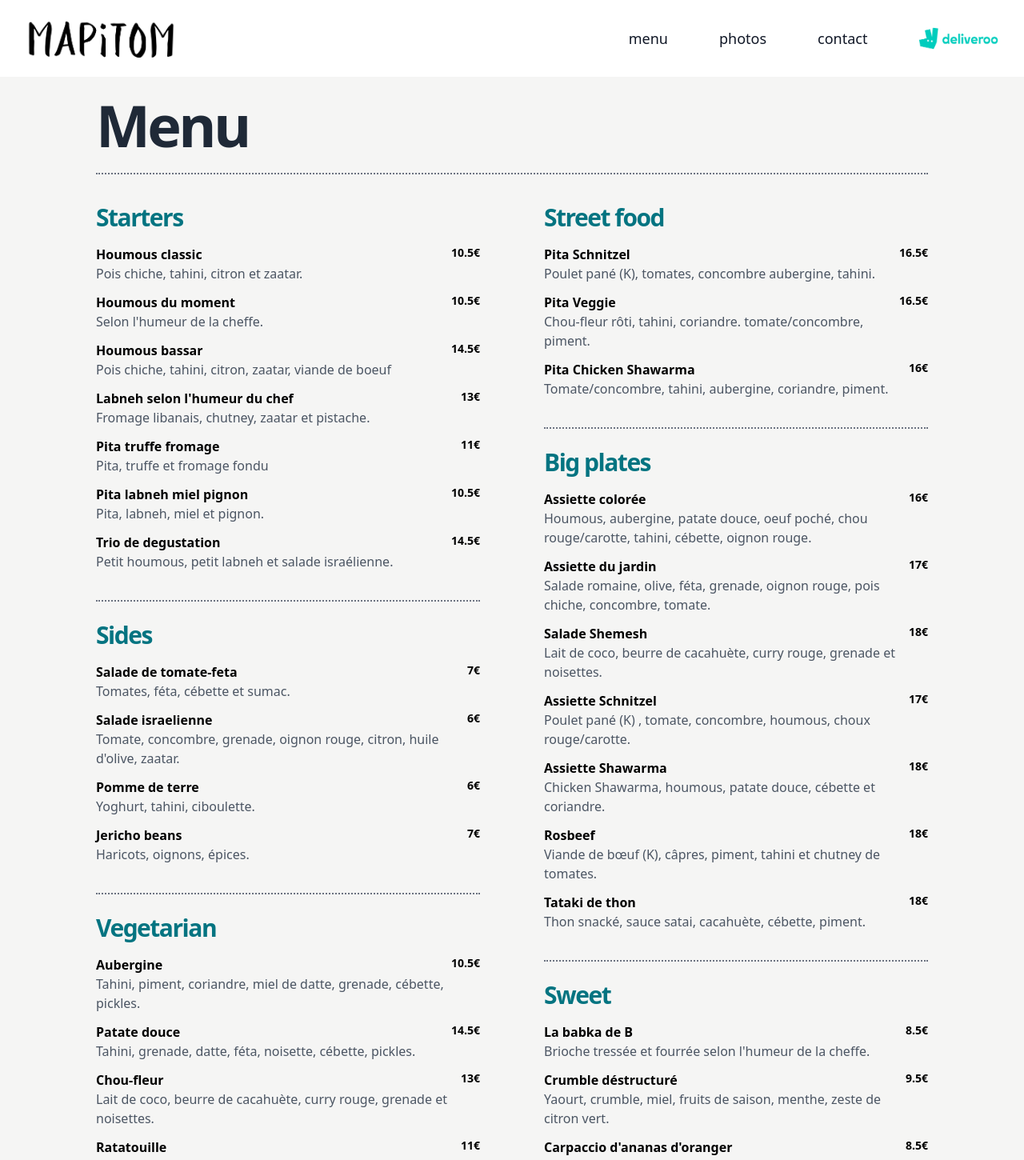
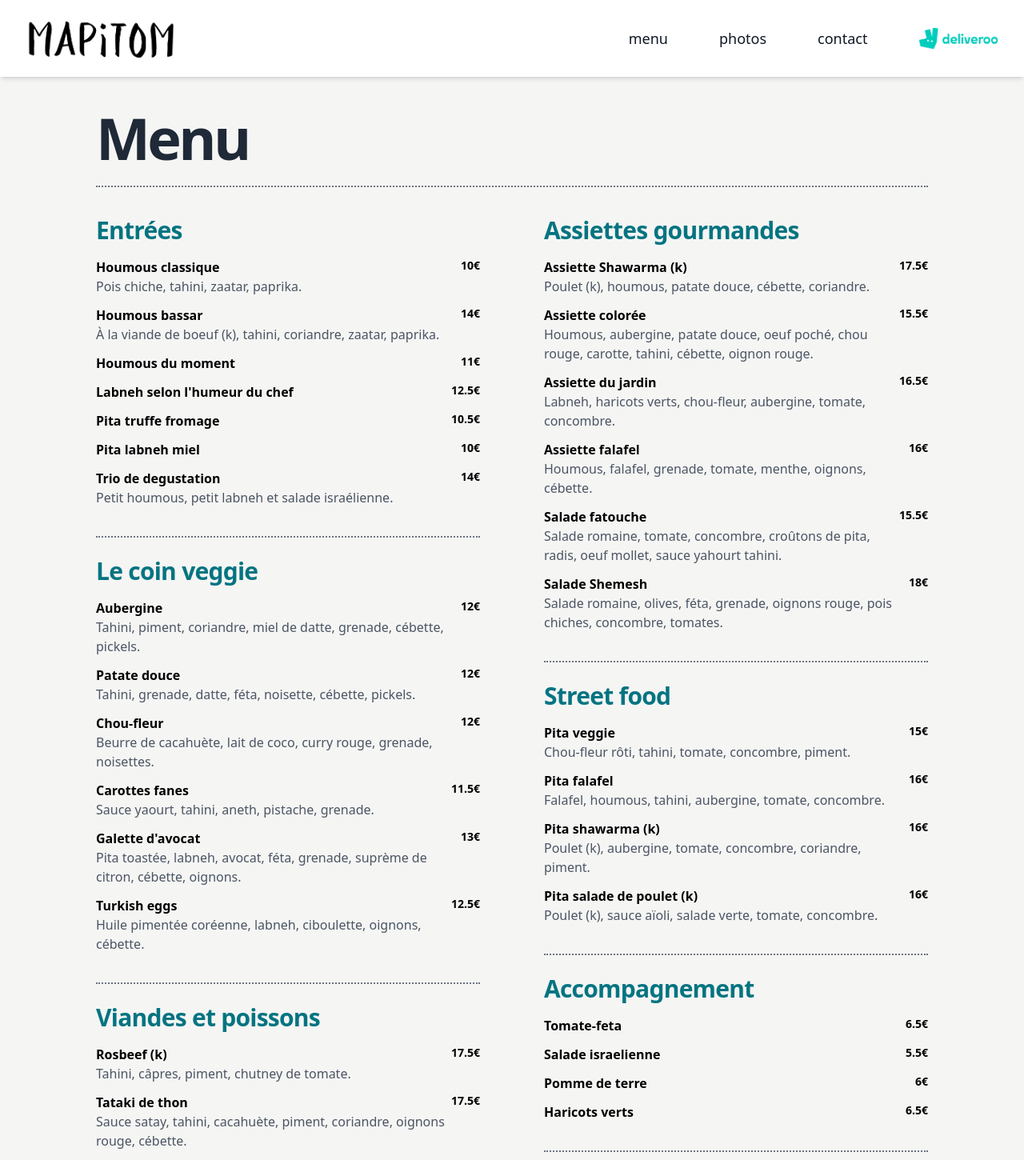
Before and after one commit to comels/mapitom, a React (Vite) app: page /menu in a window 1280 px wide. Shown: the top 1450 px of the page at 80% size. Built offline with nearby package versions, Linux system fonts and the light colour scheme.

Commit message:
nouveau menu

```diff
--- a/src/App.jsx
+++ b/src/App.jsx
@@ -1,10 +1,10 @@
-import React, { useEffect } from "react";
+import { useEffect } from "react";
+import { BrowserRouter, Route, Routes, useLocation } from "react-router-dom";
+import Contact from "./pages/Contact";
+import Gallery from "./pages/Gallery";
 import Home from "./pages/Home";
 import Menu from "./pages/Menu";
-import Contact from "./pages/Contact";
-import Gallery from "./pages/Gallery";
 import NotFound from "./pages/NotFound";
-import { BrowserRouter, Route, Routes, useLocation } from "react-router-dom";
 
 const App = () => {
   const ScrollToTop = () => {
@@ -19,7 +19,7 @@ const App = () => {
 
   return (
     <BrowserRouter>
-      <ScrollToTop />""
+      <ScrollToTop />
       <Routes>
         <Route path="/" element={<Home />} />
         <Route path="/contact" element={<Contact />} />
--- a/src/components/Nav.jsx
+++ b/src/components/Nav.jsx
@@ -1,13 +1,13 @@
-import { Fragment, useState } from "react";
 import { Dialog, Popover, Transition } from "@headlessui/react";
 import { Bars3Icon, XMarkIcon } from "@heroicons/react/24/outline";
+import { Fragment, useState } from "react";
 import { NavLink } from "react-router-dom";
 
 const Navigation = () => {
   const [mobileMenuOpen, setMobileMenuOpen] = useState(false);
 
   return (
-    <header className="fixed z-20 top-0 w-full">
+    <header className="fixed z-20 top-0 w-full shadow-md">
       <nav
         className="mx-auto bg-white flex max-w-8xl items-center justify-between p-5 lg:px-8"
         aria-label="Global"
--- a/src/data/menu.js
+++ b/src/data/menu.js
@@ -1,170 +1,183 @@
-const starters = [
+const entrees = [
   {
-    name: "Houmous classic",
-    price: 10.5,
-    description: "Pois chiche, tahini, citron et zaatar.",
+    name: "Houmous classique",
+    price: 10,
+    description: "Pois chiche, tahini, zaatar, paprika.",
+  },
+  {
+    name: "Houmous bassar",
+    price: 14,
+    description:
+      "À la viande de boeuf (k), tahini, coriandre, zaatar, paprika.",
   },
   {
     name: "Houmous du moment",
-    price: 10.5,
-    description: "Selon l'humeur de la cheffe.",
-  },
-  {
-    name: "Houmous bassar",
-    price: 14.5,
-    description: "Pois chiche, tahini, citron, zaatar, viande de boeuf",
+    price: 11,
   },
   {
     name: "Labneh selon l'humeur du chef",
-    price: 13,
-    description: "Fromage libanais, chutney, zaatar et pistache.",
+    price: 12.5,
   },
   {
     name: "Pita truffe fromage",
-    price: 11,
-    description: "Pita, truffe et fromage fondu",
+    price: 10.5,
   },
   {
-    name: "Pita labneh miel pignon",
-    price: 10.5,
-    description: "Pita, labneh, miel et pignon.",
+    name: "Pita labneh miel",
+    price: 10,
   },
   {
     name: "Trio de degustation",
-    price: 14.5,
+    price: 14,
     description: "Petit houmous, petit labneh et salade israélienne.",
   },
 ];
 const veges = [
   {
     name: "Aubergine",
-    price: 10.5,
+    price: 12,
     description:
-      "Tahini, piment, coriandre, miel de datte, grenade, cébette, pickles.",
+      "Tahini, piment, coriandre, miel de datte, grenade, cébette, pickels.",
   },
   {
     name: "Patate douce",
-    price: 14.5,
-    description: "Tahini, grenade, datte, féta, noisette, cébette, pickles.",
+    price: 12,
+    description: "Tahini, grenade, datte, féta, noisette, cébette, pickels.",
   },
   {
     name: "Chou-fleur",
+    price: 12,
+    description:
+      "Beurre de cacahuète, lait de coco, curry rouge, grenade, noisettes.",
+  },
+  {
+    name: "Carottes fanes",
+    price: 11.5,
+    description: "Sauce yaourt, tahini, aneth, pistache, grenade.",
+  },
+  {
+    name: "Galette d'avocat",
     price: 13,
     description:
-      "Lait de coco, beurre de cacahuète, curry rouge, grenade et noisettes.",
+      "Pita toastée, labneh, avocat, féta, grenade, suprème de citron, cébette, oignons.",
   },
   {
-    name: "Ratatouille",
-    price: 11,
-    description: "Aubergine, tomate, piment, coriandre, tahini, oeuf mollet.",
-  },
-  {
-    name: "Velouté du moment",
-    price: 10.5,
-    description: "Selon l'humeur de la cheffe.",
+    name: "Turkish eggs",
+    price: 12.5,
+    description:
+      "Huile pimentée coréenne, labneh, ciboulette, oignons, cébette.",
   },
 ];
 const plats = [
   {
+    name: "Assiette Shawarma (k)",
+    price: 17.5,
+    description: "Poulet (k), houmous, patate douce, cébette, coriandre.",
+  },
+  {
     name: "Assiette colorée",
-    price: 16,
+    price: 15.5,
     description:
-      "Houmous, aubergine, patate douce, oeuf poché, chou rouge/carotte, tahini, cébette, oignon rouge.",
+      "Houmous, aubergine, patate douce, oeuf poché, chou rouge, carotte, tahini, cébette, oignon rouge.",
   },
   {
     name: "Assiette du jardin",
-    price: 17,
+    price: 16.5,
     description:
-      "Salade romaine, olive, féta, grenade, oignon rouge, pois chiche, concombre, tomate.",
+      "Labneh, haricots verts, chou-fleur, aubergine, tomate, concombre.",
+  },
+  {
+    name: "Assiette falafel",
+    price: 16,
+    description: "Houmous, falafel, grenade, tomate, menthe, oignons, cébette.",
+  },
+  {
+    name: "Salade fatouche",
+    price: 15.5,
+    description:
+      "Salade romaine, tomate, concombre, croûtons de pita, radis, oeuf mollet, sauce yahourt tahini.",
   },
   {
     name: "Salade Shemesh",
     price: 18,
     description:
-      "Lait de coco, beurre de cacahuète, curry rouge, grenade et noisettes.",
+      "Salade romaine, olives, féta, grenade, oignons rouge, pois chiches, concombre, tomates.",
   },
+];
+const viandes = [
   {
-    name: "Assiette Schnitzel",
-    price: 17,
-    description:
-      "Poulet pané (K) , tomate, concombre, houmous, choux rouge/carotte.",
-  },
-  {
-    name: "Assiette Shawarma",
-    price: 18,
-    description:
-      "Chicken Shawarma, houmous, patate douce, cébette et coriandre.",
-  },
-  {
-    name: "Rosbeef",
-    price: 18,
-    description:
-      "Viande de bœuf (K), câpres, piment, tahini et chutney de tomates.",
+    name: "Rosbeef (k)",
+    price: 17.5,
+    description: "Tahini, câpres, piment, chutney de tomate.",
   },
   {
     name: "Tataki de thon",
-    price: 18,
-    description: "Thon snacké, sauce satai, cacahuète, cébette, piment.",
+    price: 17.5,
+    description:
+      "Sauce satay, tahini, cacahuète, piment, coriandre, oignons rouge, cébette.",
+  },
+  {
+    name: "Ceviche de poisson blanc",
+    price: 17,
+    description: "Poisson blanc, framboise, fenouil, aneth, ciboulette.",
   },
 ];
 const sides = [
   {
-    name: "Salade de tomate-feta",
-    price: 7,
-    description: "Tomates, féta, cébette et sumac.",
+    name: "Tomate-feta",
+    price: 6.5,
   },
   {
     name: "Salade israelienne",
-    price: 6,
-    description:
-      "Tomate, concombre, grenade, oignon rouge, citron, huile d'olive, zaatar.",
+    price: 5.5,
   },
   {
     name: "Pomme de terre",
     price: 6,
-    description: "Yoghurt, tahini, ciboulette.",
   },
   {
-    name: "Jericho beans",
-    price: 7,
-    description: "Haricots, oignons, épices.",
+    name: "Haricots verts",
+    price: 6.5,
   },
 ];
 const streets = [
   {
-    name: "Pita Schnitzel",
-    price: 16.5,
-    description: "Poulet pané (K), tomates, concombre aubergine, tahini.",
+    name: "Pita veggie",
+    price: 15,
+    description: "Chou-fleur rôti, tahini, tomate, concombre, piment.",
   },
   {
-    name: "Pita Veggie",
-    price: 16.5,
-    description:
-      "Chou-fleur rôti, tahini, coriandre. tomate/concombre, piment.",
+    name: "Pita falafel",
+    price: 16,
+    description: "Falafel, houmous, tahini, aubergine, tomate, concombre.",
   },
   {
-    name: "Pita Chicken Shawarma",
+    name: "Pita shawarma (k)",
     price: 16,
-    description: "Tomate/concombre, tahini, aubergine, coriandre, piment.",
+    description: "Poulet (k), aubergine, tomate, concombre, coriandre, piment.",
+  },
+  {
+    name: "Pita salade de poulet (k)",
+    price: 16,
+    description: "Poulet (k), sauce aïoli, salade verte, tomate, concombre.",
   },
 ];
 const sweets = [
   {
-    name: "La babka de B",
-    price: 8.5,
-    description: "Brioche tressée et fourrée selon l'humeur de la cheffe.",
+    name: "Belle part de babka",
+    price: 8,
+    description: "Brioche fourrée au chocolat.",
   },
   {
     name: "Crumble déstructuré",
-    price: 9.5,
+    price: 9,
     description:
-      "Yaourt, crumble, miel, fruits de saison, menthe, zeste de citron vert.",
+      "Fruits de saison, crumble, yahourt, menthe, zeste de citron, miel.",
   },
   {
     name: "Carpaccio d'ananas d'oranger",
-    price: 8.5,
-    description: "Ananas, orange, menthe, zeste de citron vert.",
+    price: 8,
   },
 ];
 
-export { starters, veges, plats, sides, streets, sweets };
+export { entrees, plats, sides, streets, sweets, veges, viandes };
--- a/src/pages/Contact.jsx
+++ b/src/pages/Contact.jsx
@@ -1,6 +1,6 @@
 import { MapPinIcon, PhoneIcon } from "@heroicons/react/24/outline";
+import Footer from "../components/Footer";
 import Nav from "../components/Nav";
-import Footer from "../components/Footer";
 
 export default function Example() {
   return (
@@ -24,8 +24,8 @@ export default function Example() {
                 <p className="mt-5 font-extralight">
                   Que vous souhaitiez savourer vos plats préférés chez vous,
                   organiser un événement avec un service traiteur personnalisé,
-                  ou profiter d'un moment délicieux dans notre restaurant, nous
-                  sommes là pour vous.
+                  ou profiter d&apos;un moment délicieux dans notre restaurant,
+                  nous sommes là pour vous.
                 </p>
                 <h3 className="mt-10 font-extrabold text-gray-800 tracking-tighter">
                   LIVRAISON
@@ -51,7 +51,7 @@ export default function Example() {
 
                 <p className="mt-10 font-extralight">
                   Pour toute réservation, commande ou demande spécifique,
-                  n'hésitez pas à nous contacter. Nous sommes ravis de vous
+                  n&apos;hésitez pas à nous contacter. Nous sommes ravis de vous
                   accueillir et de faire partie de vos moments gourmands !
                 </p>
               </div>
--- a/src/pages/Gallery.jsx
+++ b/src/pages/Gallery.jsx
@@ -1,6 +1,6 @@
-import React from "react";
+/* eslint-disable react/prop-types */
+import Footer from "../components/Footer";
 import Nav from "../components/Nav";
-import Footer from "../components/Footer";
 
 // Composant pour l'image
 const Image = ({ src, alt }) => (
--- a/src/pages/Home.jsx
+++ b/src/pages/Home.jsx
@@ -1,7 +1,6 @@
-import React from "react";
-import Nav from "../components/Nav";
 import Footer from "../components/Footer";
 import Illustration from "../components/IllustrationHeader";
+import Nav from "../components/Nav";
 
 const Menu = () => {
   return (
--- a/src/pages/Menu.jsx
+++ b/src/pages/Menu.jsx
@@ -1,11 +1,19 @@
-import React from "react";
+/* eslint-disable react/prop-types */
+import Footer from "../components/Footer";
 import Nav from "../components/Nav";
-import Footer from "../components/Footer";
-import { starters, sides, veges, streets, plats, sweets } from "../data/menu";
+import {
+  entrees,
+  plats,
+  sides,
+  streets,
+  sweets,
+  veges,
+  viandes,
+} from "../data/menu";
 
 const MenuCategory = ({ title, items }) => (
   <div className="my-6 border-b-2 border-dotted pb-6  border-gray-500">
-    <h2 className="text-3xl text-teal-600 font-extrabold tracking-tighter mt-6 mb-4">
+    <h2 className="text-3xl text-teal-600 font-extrabold tracking-tight mt-6 mb-4">
       {title}
     </h2>
     {items.map((item, index) => (
@@ -30,22 +38,23 @@ const MenuColumn = ({ categories }) => (
 
 const Menu = () => {
   const colonne1 = [
-    { title: "Starters", items: starters },
-    { title: "Sides", items: sides },
-    { title: "Vegetarian", items: veges },
+    { title: "Entrées", items: entrees },
+    { title: "Le coin veggie", items: veges },
+    { title: "Viandes et poissons", items: viandes },
   ];
 
   const colonne2 = [
+    { title: "Assiettes gourmandes", items: plats },
     { title: "Street food", items: streets },
-    { title: "Big plates", items: plats },
-    { title: "Sweet", items: sweets },
+    { title: "Accompagnement", items: sides },
+    { title: "La touche sucrée", items: sweets },
   ];
 
   return (
     <div className="bg-stone-100">
       <Nav />
       <div className="max-w-6xl my-14 mx-auto px-4 sm:px-6 lg:px-8">
-        <h1 className="font-extrabold pt-10 text-gray-800 tracking-tighter mx-6 mb-3 border-b-2 border-dotted pb-6 border-gray-500 text-5xl sm:text-7xl">
+        <h1 className="font-extrabold pt-20 text-gray-800 tracking-tighter mx-6 mb-3 border-b-2 border-dotted pb-6 border-gray-500 text-5xl sm:text-7xl">
           Menu
         </h1>
         <div className="flex flex-wrap -mx-4">
--- a/src/pages/NotFound.jsx
+++ b/src/pages/NotFound.jsx
@@ -17,7 +17,7 @@ const NotFound = () => {
                 to="/"
                 className="rounded-md mb-10 bg-teal-600 px-3.5 py-2.5 text-sm font-semibold text-white shadow-sm hover:bg-teal-500"
               >
-                Retour à l'accueil
+                Retour à l&apos;accueil
               </NavLink>
             </div>
           </div>
```
Also changed, not shown: src/components/Footer.jsx (+7 -2 lines).
